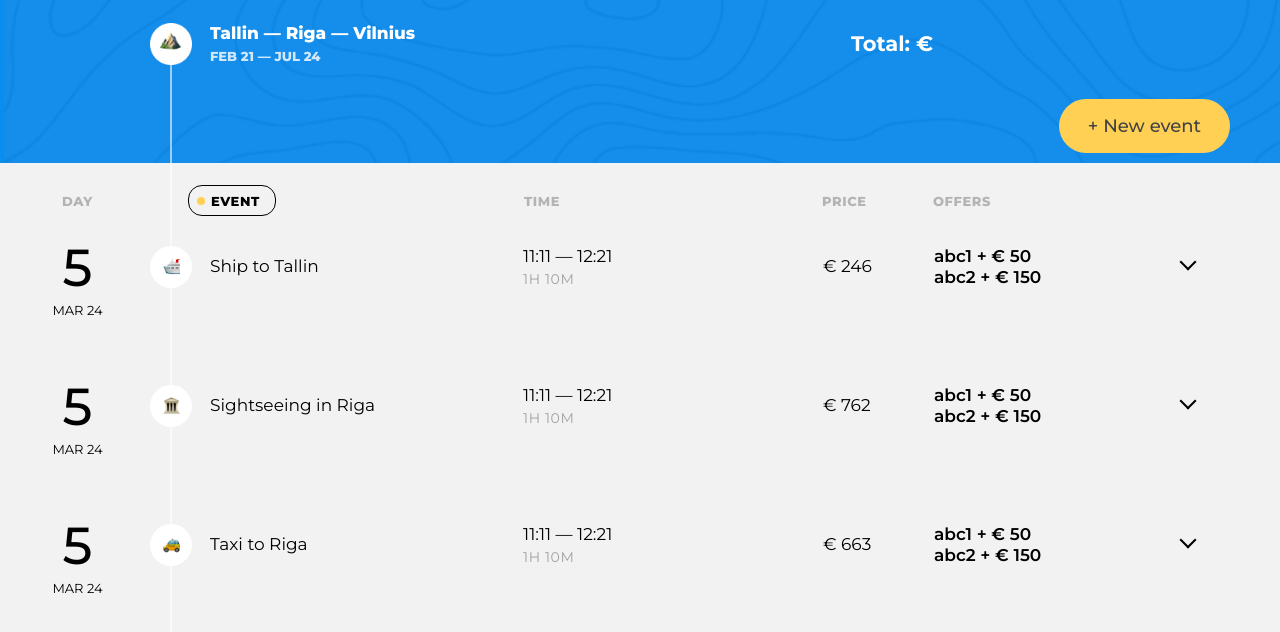
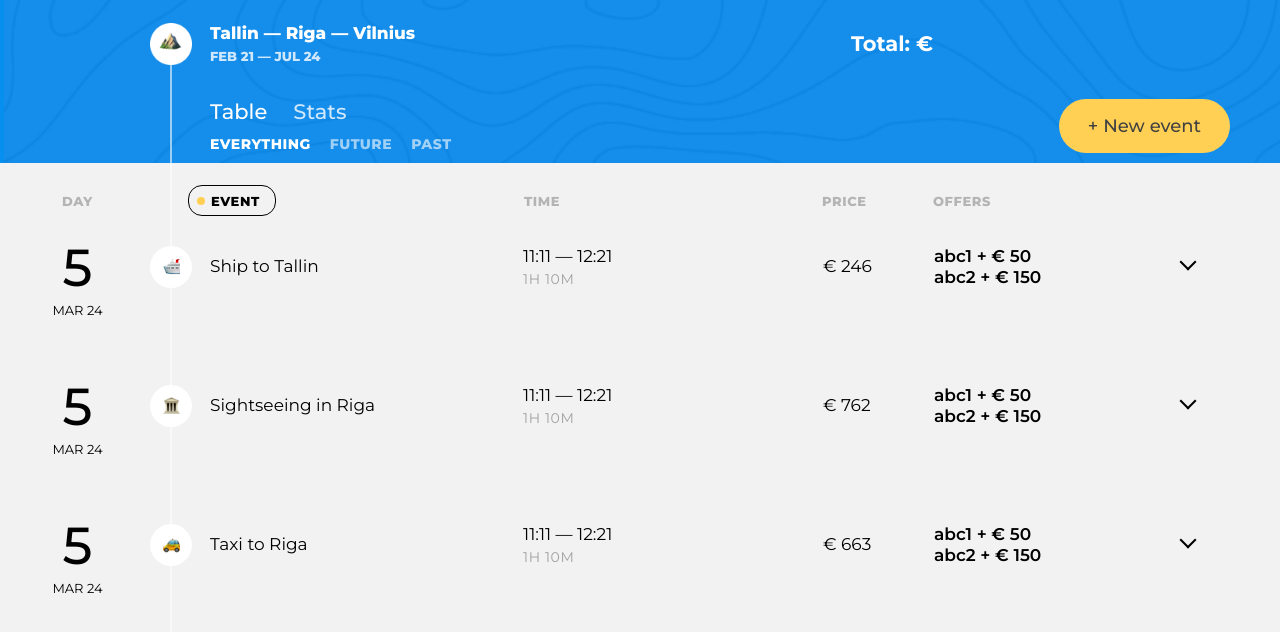
Before and after one commit to MikeHTMLCSS/1197879-big-trip-12, a website built with webpack: page public/index.html in a window 1280 px wide. Built offline with nearby package versions, Linux system fonts and the light colour scheme.

Commit message:
заканчиваем классы

```diff
--- a/public/index.html
+++ b/public/index.html
@@ -19,10 +19,8 @@
           <!-- Маршрут и стоимость -->
 
           <div class="trip-main__trip-controls  trip-controls">
-            <h2 class="visually-hidden">Switch trip view</h2>
             <!-- Меню -->
 
-            <h2 class="visually-hidden trip-main__filter-title">Filter events</h2>
             <!-- Фильтры -->
           </div>
 
--- a/src/main.js
+++ b/src/main.js
@@ -18,9 +18,9 @@ const dayData = callMockGenerationFunctions()[1];
 const renderSite = () => {
   const tripMainElement = document.querySelector(`.trip-main`);
   renderElement(tripMainElement, new InformationComponent(routeData).getElement(), RENDER_POSITION.afterBegin);
-  //const tripFiterTitle = document.querySelector(`.trip-main__filter-title`);
-  //renderElement(tripFiterTitle, new MakeNavigation().getElement(), `beforeBegin`);//!
-  //renderElement(tripFiterTitle, new MakeFiterForm().getElement(), `afterEnd`);//!
+  const tripMenuElement = document.querySelector(`.trip-main__trip-controls`);
+  renderElement(tripMenuElement, new NavigationComponent().getElement(), RENDER_POSITION.beforeEnd);
+  renderElement(tripMenuElement, new FiterFormComponent().getElement(), RENDER_POSITION.beforeEnd);
   const tripEventsElement = document.querySelector(`.trip-events`);
   renderElement(tripEventsElement, new SortFormComponent().getElement(), RENDER_POSITION.beforeEnd);
   renderElement(tripEventsElement, new DayListComponent().getElement(), RENDER_POSITION.beforeEnd);
--- a/src/view/day_list.js
+++ b/src/view/day_list.js
@@ -1,4 +1,4 @@
-import {createElement} from '../util/utils.js'
+import {createElement} from '../util/utils.js';
 export default class DayListComponent {
   constructor() {
     this._element = null;
--- a/src/view/filter_form.js
+++ b/src/view/filter_form.js
@@ -1,6 +1,9 @@
+import {createElement} from '../util/utils.js';
 export default class FiterFormComponent {
   constructor() {
-    this.getHTML = () => {
+    this._element = null;
+  }
+  _getTemplate() {
     let filterForm = `
     <form class="trip-filters" action="#" method="get">
       <div class="trip-filters__filter">
@@ -22,5 +25,13 @@ export default class FiterFormComponent {
     </form>`;
     return filterForm;
   }
+  getElement() {
+    if (this._element === null) {
+      this._element = createElement(this._getTemplate());
+    }
+    return this._element;
+  }
+  removeElement() {
+    this._element = null;
   }
 };
--- a/src/view/navigation.js
+++ b/src/view/navigation.js
@@ -1,12 +1,24 @@
+import {createElement} from '../util/utils.js';
 export default class NavigationComponent {
   constructor() {
-    this.getHTML = () => {
+    this._element = null;
+  }
+  _getTemplate() {
     let navigation = `
+    <h2 class="visually-hidden">Switch trip view</h2>
     <nav class="trip-controls__trip-tabs  trip-tabs">
       <a class="trip-tabs__btn  trip-tabs__btn--active" href="#">Table</a>
       <a class="trip-tabs__btn" href="#">Stats</a>
     </nav>`;
     return navigation;
   }
+  getElement() {
+    if (this._element === null) {
+      this._element = createElement(this._getTemplate());
+    }
+    return this._element;
+  }
+  removeElement() {
+    this._element = null;
   }
 };
--- a/src/view/sort_form.js
+++ b/src/view/sort_form.js
@@ -1,10 +1,11 @@
-import {createElement} from '../util/utils.js'
+import {createElement} from '../util/utils.js';
 export default class SortFormComponent {
   constructor() {
     this._element = null;
   }
   _getTemplate() {
     let sortForm = `
+    <h2 class="visually-hidden trip-main__filter-title">Filter events</h2>
     <form class="trip-events__trip-sort  trip-sort" action="#" method="get">
       <span class="trip-sort__item  trip-sort__item--day">Day</span>
 
```
Lines whose indentation alone changed are shown as unchanged.
